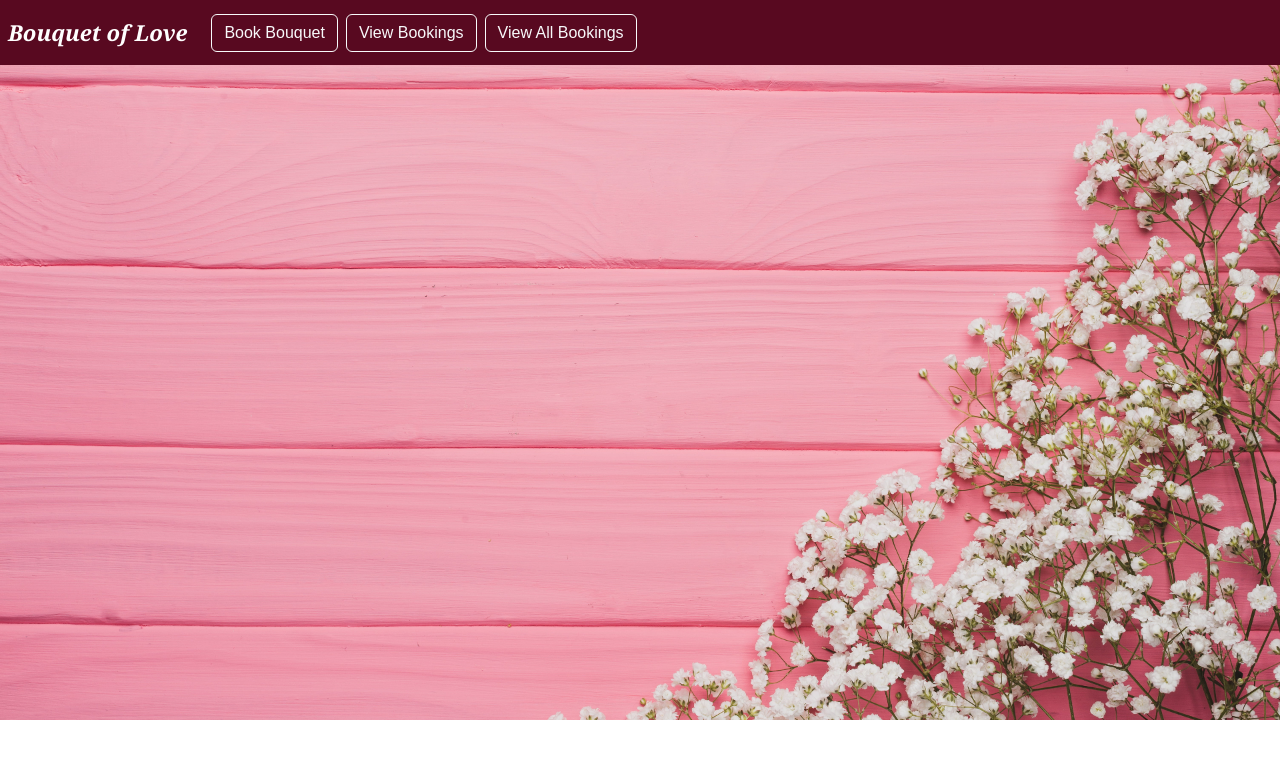
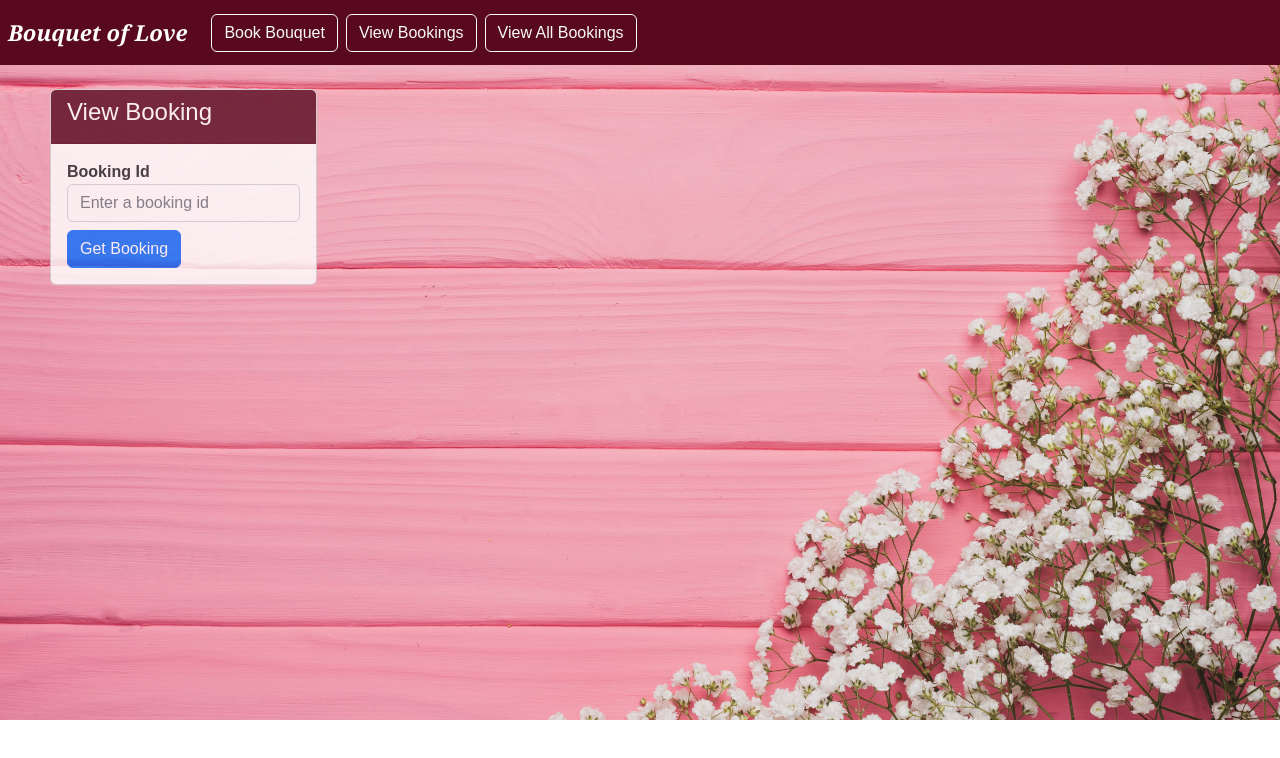
Before and after one commit to tinkugupta5/cud_project, a React (Create React App) app: page /viewBooking in a window 1280 px wide. Shown: the top 758 px of the page. Built offline with nearby package versions, Linux system fonts and the light colour scheme.

Commit message:
viewBooking

```diff
--- a/db.json
+++ b/db.json
@@ -1,12 +1,5 @@
 {
   "bookings": [
-    {
-      "bouquetName": "ChineseChandelier",
-      "bookedOn": "2022-10-01",
-      "emailId": "pguppta11@gmail.com",
-      "flowerCount": "3",
-      "id": 2
-    },
     {
       "bouquetName": "TerifficTulip",
       "bookedOn": "2022-10-05",
--- a/src/components/AllBooking.js
+++ b/src/components/AllBooking.js
@@ -52,6 +52,7 @@ const AllBooking = () => {
               <li>Bouquet Name : {bouquet.bouquetName}</li>
               <li>No of Bouquet : {bouquet.flowerCount}</li>
               <li>Booking Date : {bouquet.bookedOn}</li>
+              <li>Booking email id : {bouquet.emailId}</li>
             </ul>
             <button className='btn btn-lg btn-block btn-primary text-center' onClick={()=>{
               handleAction(bouquet.id)
--- a/src/components/Nav.js
+++ b/src/components/Nav.js
@@ -11,7 +11,7 @@ const Nav = () => {
             Book Bouquet
           </Link>
 
-          <Link className="btn btn-outline-light me-2" data-testid="viewBookings-link" to="/viewBookings">
+          <Link className="btn btn-outline-light me-2" data-testid="viewBookings-link" to="/viewBooking">
             View Bookings
           </Link>
 
--- a/src/components/ViewBooking.js
+++ b/src/components/ViewBooking.js
@@ -1,8 +1,140 @@
 import React from 'react'
+import { useState } from 'react'
+import axios from "axios"
+
+let url = "http://localhost:4000/bookings/";
+
 
 const ViewBooking = () => {
+
+
+
+
+  // state define
+
+  const [state,setState] = useState({
+    bookingId:"",
+    bookingData:null,
+    infoMessage:"",
+  })
+
+
+  const [messages] = useState({
+    INFO:"The booking has been deleted Please refresh the page ",
+    ERRINFO:"Something Went Wrong",
+  });
+
+  const handleChange = (event) => {
+
+
+    const {name,value} = event.target;
+    setState({
+      ...state,
+      [name]:value,
+    })
+
+  }
+
+
+  const handleAction = (action) => {
+
+    if(action==="onDelete"){
+
+      axios.delete(url + state.bookingId)
+      .then((res) => {
+        setState({...state,infoMessage:messages.INFO})
+      })
+
+
+      .catch((err)=>{
+        setState({
+          ...state,infoMessage:"Reservation for booking id" + state.bookingId + "is not found",
+
+        })
+      })
+
+    }
+
+  }
+
+
+const onsubmit = (event) => {
+  event.preventDefault();
+  axios
+  .get(url + state.bookingId)
+  .then((res) => {
+    setState({...state,
+    bookingData:res.data,
+  infoMessage:"",});
+  })
+
+  .catch((err)=>{
+
+    setState({
+      ...state,infoMessage:"Reservation for booking id:" +state.bookingId + "is not Found",
+    });
+
+  });
+};
+
+
+
+
   return (
-    <div>
+    <div className='row' >
+      <div>
+        <br/>
+        <div className='card'>
+          <div className='card-header bg-custom'>
+            <h4>View Booking</h4>
+          </div>
+
+          <div className='card-body'>
+            <form className='form' data-testid="viewBooking-form">
+              <div className='form-group-view'>
+                <label>Booking Id</label>
+              </div>
+              <input type="text" data-testid="bookingId" name="bookingId" className='form-control' value={state.bookingId} onChange={handleChange} placeholder='Enter a booking id'></input>
+              <button type='submit' name="button" className='btn btn-primary mt-2' onClick={onsubmit}>Get Booking</button>
+
+              {state.bookingData ? (<table className='table table-bordered'>
+                <thead className='thead'>
+                  <tr>
+                  <th>Booking Id</th>
+                  <th>Bouquot Name</th>
+                  <th>Email Id</th>
+                  <th>No of Bouquet</th>
+                  <th>Booking Date</th>
+                  <th>Action Items</th>
+                  </tr>
+                </thead>
+
+                <tbody>
+                  <tr>
+                    <td>{state.bookingData.id}</td>
+                    <td>{state.bookingData.bouquetName}</td>
+                    <td>{state.bookingData.emailId}</td>
+                    <td>{state.bookingData.flowerCount}</td>
+                    <td>{state.bookingData.bookedOn}</td>
+                    <td>
+                      <button className='btn btn-danger btn-sm mt-2 ms-2' data-testid="delete-button" onClick={()=>{handleAction("onDelete");}}>Delete</button>
+                    </td>
+                  </tr>
+                </tbody>
+
+
+
+              </table>):null}
+
+
+              {state.infoMessage ? (<p data-testid className="text-info mt-2">{state.infoMessage}</p>):null}
+
+
+
+            </form>
+          </div>
+        </div>
+      </div>
 
     </div>
   )
```
